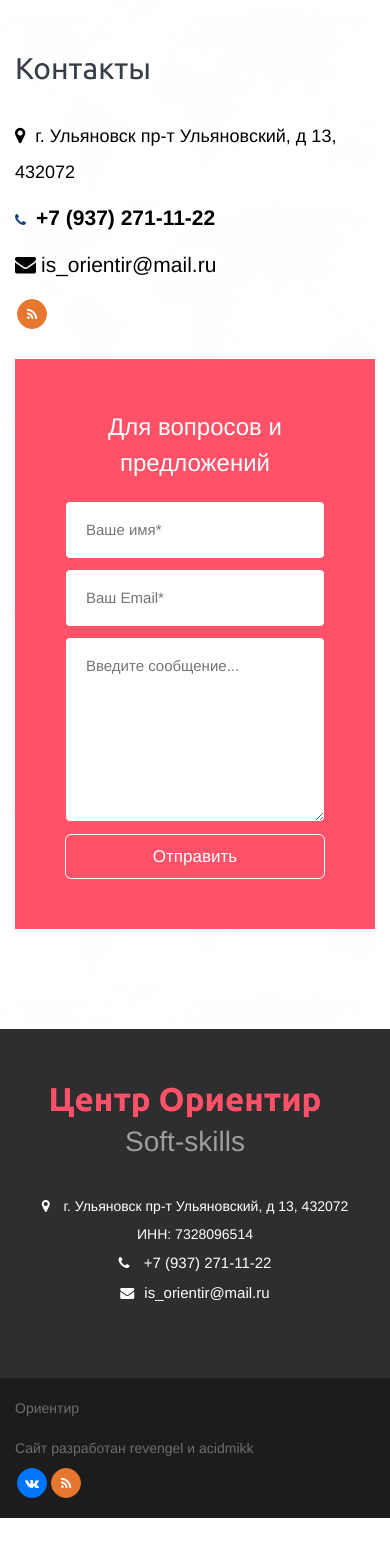
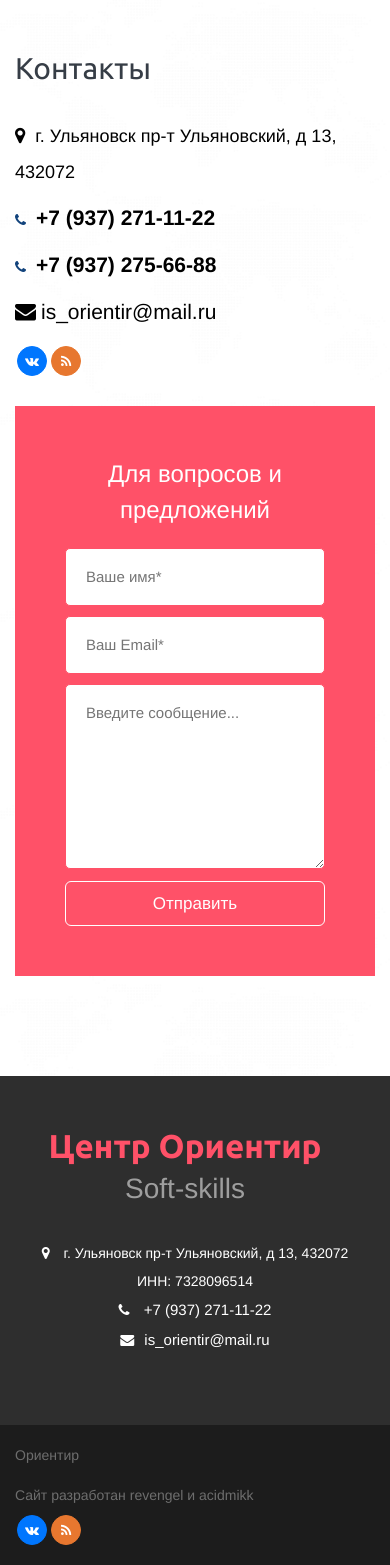
Before and after one commit to acidmikk/orientir, a Django app: page /contact/ in a window 390 px wide. Shown: the part 194-1759 px from the top of the page. Before the commit the page ends 1712 px from the top, so only its background shows below. Run offline with Django 3.2, Linux system fonts and the light colour scheme; some libraries are stand-ins or nearby versions.

Commit message:
phone and link vk

```diff
--- a/templates/orientir_main/contact.html
+++ b/templates/orientir_main/contact.html
@@ -16,11 +16,13 @@
 						<div class="push10"></div>
 						<a href="tel:+79372711122" class="phone"> <i class="fa fa-phone" aria-hidden="true"></i>+7 (937) 271-11-22</a>
 						<div class="push10"></div>
+            <a href="tel:+79372756688" class="phone"> <i class="fa fa-phone" aria-hidden="true"></i>+7 (937) 275-66-88</a>
+						<div class="push10"></div>
 						<a href="mailto:is_orientir@mail.ru" class="email"><i class="fa fa-envelope" aria-hidden="true"></i>is_orientir@mail.ru</a>
 						<div class="push15"></div>
 						<div class="social">
-							<!--a href="#" class="fcb"><i class="fa fa-facebook"></i></a>
-							<a href="#" class="vk"><i class="fa fa-vk"></i></a-->
+							<!--a href="#" class="fcb"><i class="fa fa-facebook"></i></a-->
+							<a href="https://vk.com/ssorientir" class="vk"><i class="fa fa-vk"></i></a>
 							<a href="#" class="rss"><i class="fa fa-rss"></i></a>
 						</div>
 						<div class="push30"></div>
--- a/templates/orientir_main/index.html
+++ b/templates/orientir_main/index.html
@@ -17,7 +17,7 @@
 						{{ slide.content|truncatechars:111 }}
 					</div>
 					<div class="button-wrapper">
-						<a href="#feedconsul" class="button">Бесплатная консультация</a>
+						<a href="#form" class="button">Бесплатная консультация</a>
 					</div>
 				</div>
 			</div>
@@ -221,7 +221,7 @@
 				ИНН: 7328096514<br>
 			</div>
 		</div>
-		<div class="contacts-item contacts-item-form">
+		<div class="contacts-item contacts-item-form" id="form">
             <div class="form-header">Для вопросов и предложений</div>
 			<form method="post" class="form-contact form">
               {% csrf_token %}
@@ -247,6 +247,7 @@
 			</div>
 			<div class="title-wrap">
 				<i class="fa fa-phone" aria-hidden="true"></i>8 (937) 271-11-22 <br>
+				<i class="fa fa-phone" aria-hidden="true"></i>8 (937) 275-66-88 <br>
 				<i class="fa fa-envelope" aria-hidden="true"></i>is_orientir@mail.ru
 			</div>
 		</div>
--- a/templates/orientir_main/layout/base.html
+++ b/templates/orientir_main/layout/base.html
@@ -301,7 +301,7 @@
                         <div class="push10"></div>
                         <div class="social">
                             <!--a href="#" class="fcb"><i class="fa fa-facebook"></i></a-->
-                            <a href="#" class="vk"><i class="fa fa-vk"></i></a>
+                            <a href="https://vk.com/ssorientir" class="vk"><i class="fa fa-vk"></i></a>
                             <a href="{% url 'main:rss' %}" class="rss"><i class="fa fa-rss"></i></a>
                         </div>
                     </div>
```
